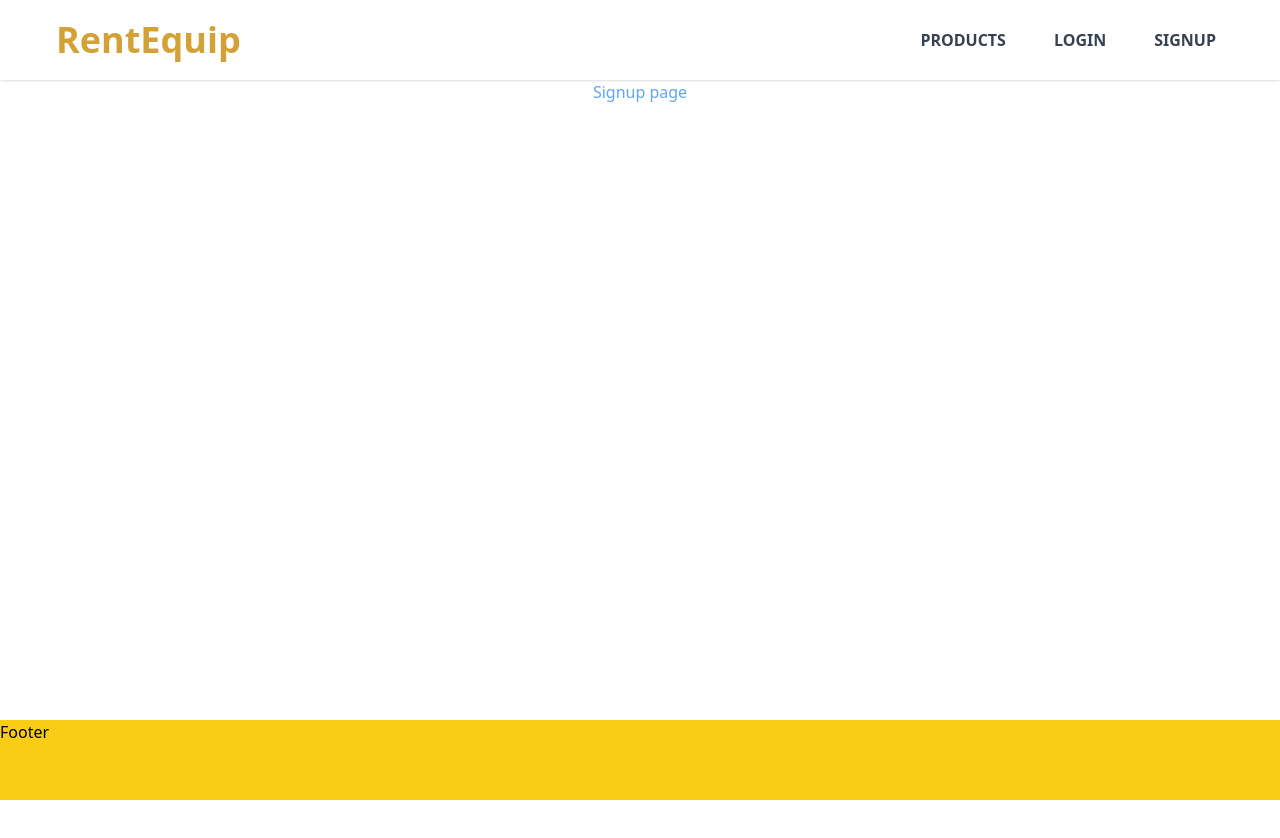
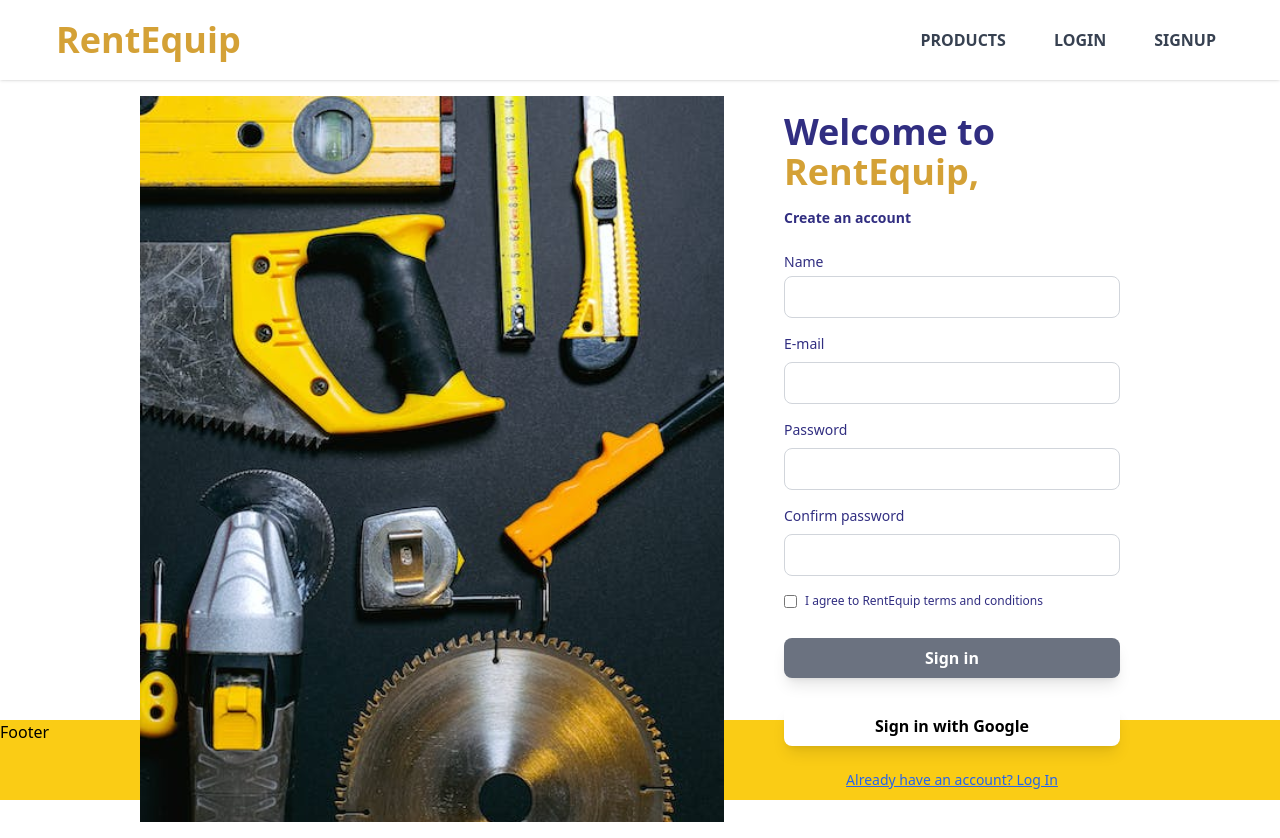
Before and after one commit to ConstantinHuidu/rentingdev, a Next.js app: page /signup in a window 1280 px wide. Before the commit the page ends 800 px from the top, so only its background shows below. Built offline with nearby package versions, Linux system fonts and the light colour scheme.

Commit message:
signup fixed

```diff
--- a/pages/signup.tsx
+++ b/pages/signup.tsx
@@ -11,9 +11,7 @@ const signup = () => {
         <meta name="viewport" content="width=device-width, initial-scale=1" />
         <link rel="icon" href="/favicon.ico" />
       </Head>
-      <main className="flex items-center justify-center">
-        <h1 className="text-red-500 md:text-blue-400">Signup page</h1>
-      </main>
+      <Signup />
     </>
   );
 };
```
